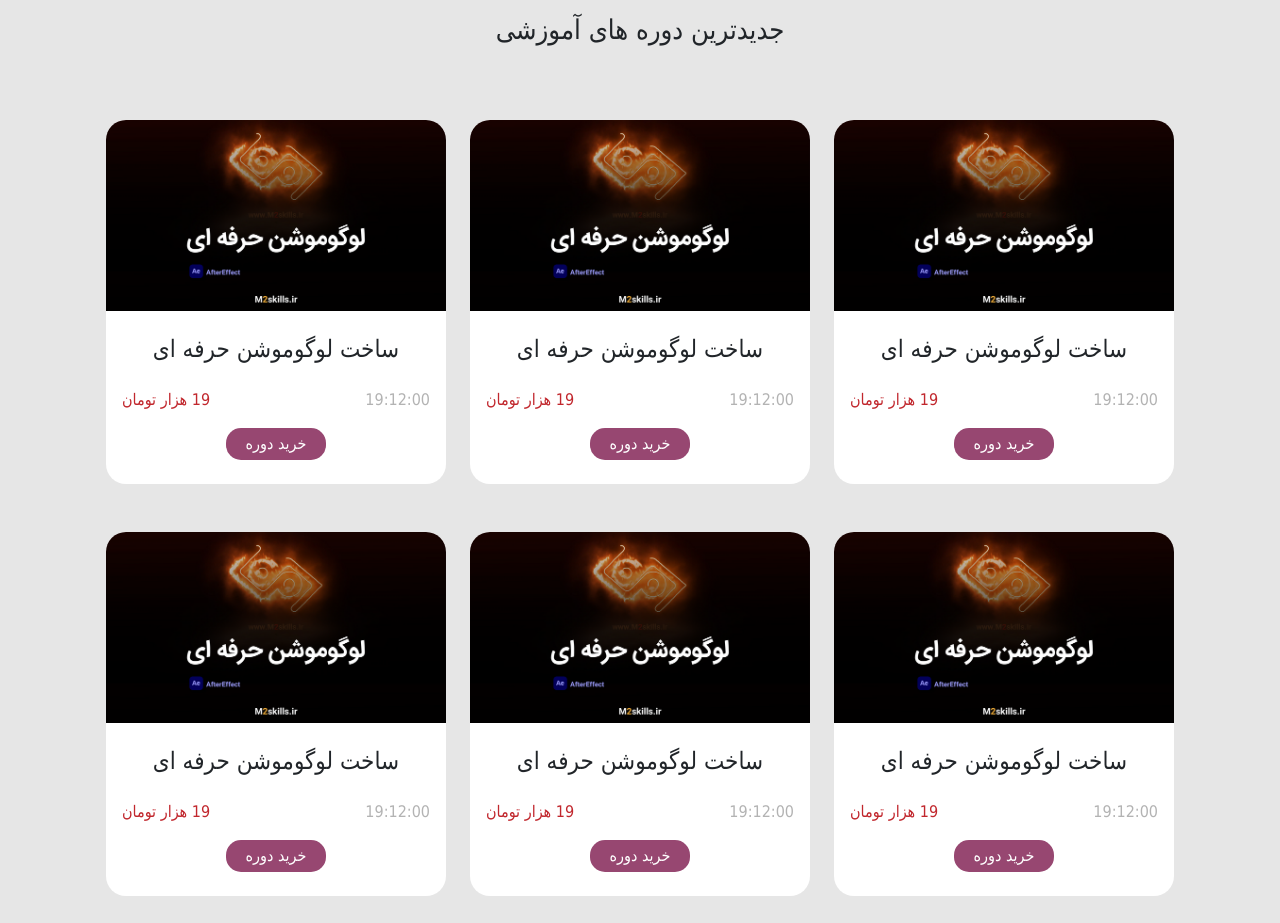
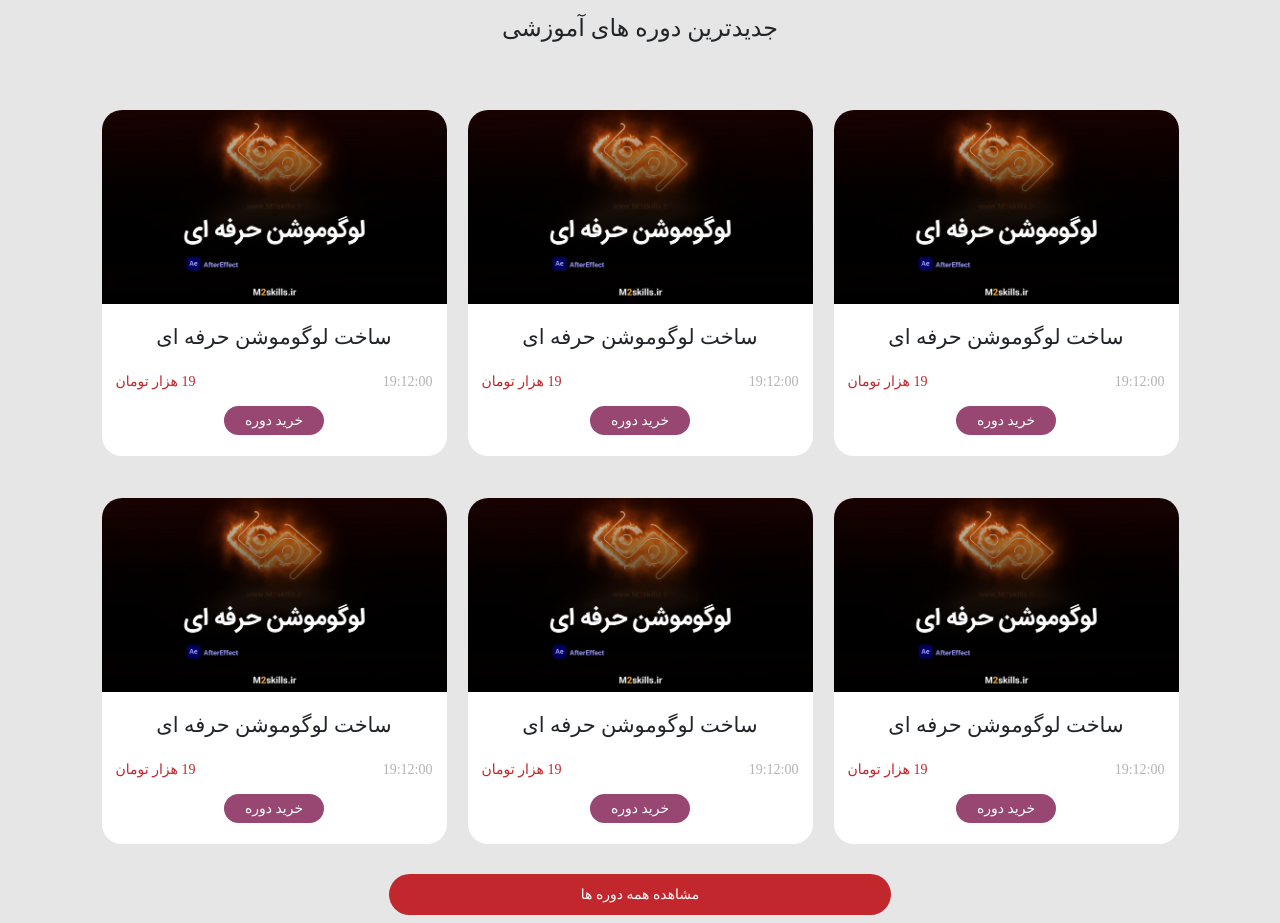
Before and after one commit to mohammad-zolghadr/multi-column-bootstrap, a plain HTML site: page index.html in a window 1280 px wide. Shown: the part 61-984 px from the top of the page. Drawn offline with Linux system fonts and the light colour scheme.

Commit message:
Update style.css

```diff
--- a/style.css
+++ b/style.css
@@ -1,17 +1,11 @@
-  /*@font-face {
-    font-family: "bf";
-    font-weight: bold;
-    font-style: bold;
-    src: url("fonts/IRANSansMobile_Bold.ttf") format("truetype"); /* ----All Font Types Added Hear---- */
-  }
-  */
+
 
   html{
     font-size: 14px;
   }
 
 *{
-    font-family: tahoma;
+    font-family: vazir;
     margin: 0 ;
     padding: 0 ;
     direction: rtl;
@@ -35,10 +29,7 @@ body{
 
 header{
     height : 50px;
-    background: linear-gradient( to Right , var(--col-primary) , var(--col-secondary)); /* ----Check This Out---- */
-
-    /* display: flex; */
-    /* align-items: center; */
+    background: linear-gradient( to Right , var(--col-primary) , var(--col-secondary));
 }
 
 header > img {
@@ -137,7 +128,7 @@ header > h1 {
 .see-more{
     border:none;
     background-color: var(--col-highlight);
-    font-family: tahoma;
+    font-family: vazir;
     border-radius: 25px;
     color: #ffffff;
     display: block;
```
